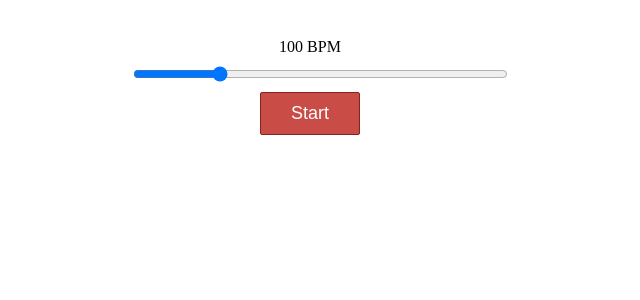
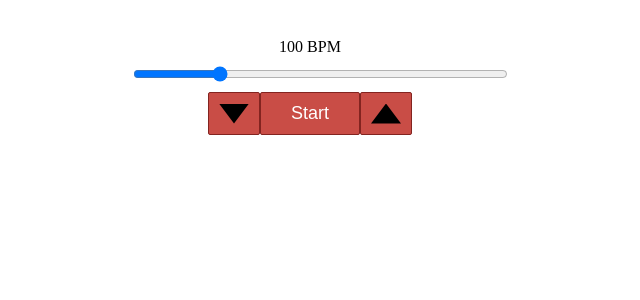
Before and after one commit to ahan1986/Metronome, a React (Create React App) app in the folder react-metronome/: page / in a window 1280 px wide. Shown: the top 300 px of the page, without its empty margins (330-970 px from the left). Built offline with nearby package versions, Linux system fonts and the light colour scheme.

Commit message:
create increase and decrease buttons

```diff
--- a/react-metronome/src/App.css
+++ b/react-metronome/src/App.css
@@ -10,12 +10,50 @@
   margin: 10px;
 }
 
+.buttons {
+  display: flex;
+  justify-content: center;
+}
+
 .App button {
   background: #c94d46;
   padding: 10px;
   border: 1px solid #832420;
   border-radius: 2px;
-  width: 100px;
   color: #fff;
   font-size: 18px;
 }
+
+.start {
+  width: 100px;
+}
+
+.increase {
+  float: right;
+  background: #c94d46;
+  border: 1px solid #832420;
+  border-radius: 2px;
+}
+
+.decrease {
+  float: left;
+  background: #c94d46;
+  border: 1px solid #832420;
+  border-radius: 2px;
+}
+
+.down {
+  -webkit-clip-path: polygon(50% 100%, 0 0, 100% 0);
+  clip-path: polygon(50% 100%, 0 0, 100% 0);
+  background-color: black;
+  height: 20px;
+  width: 30px;
+}
+
+.up {
+  -webkit-clip-path: polygon(50% 0%, 0% 100%, 100% 100%);
+  clip-path: polygon(50% 0%, 0% 100%, 100% 100%);
+  background-color: black;
+  height: 20px;
+  width: 30px;
+}
--- a/react-metronome/src/App.js
+++ b/react-metronome/src/App.js
@@ -35,6 +35,7 @@ class Metronome extends Component {
         count: 0,
         bpm
       });
+
     } else {
       // Otherwise just update the BPM
       this.setState({
@@ -93,7 +94,11 @@ class Metronome extends Component {
             onChange={this.handleBpmChange}
           />
         </div>
-        <button onClick={this.startStop}>{!playing ? 'Start' : 'Stop'}</button>
+        <div className="buttons">
+          <button className="decrease"><div className="down"></div></button>
+          <button className="start" onClick={this.startStop}>{!playing ? 'Start' : 'Stop'}</button>
+          <button className="increase"><div className="up"></div></button>
+        </div>
       </div>
     );
   }
```
